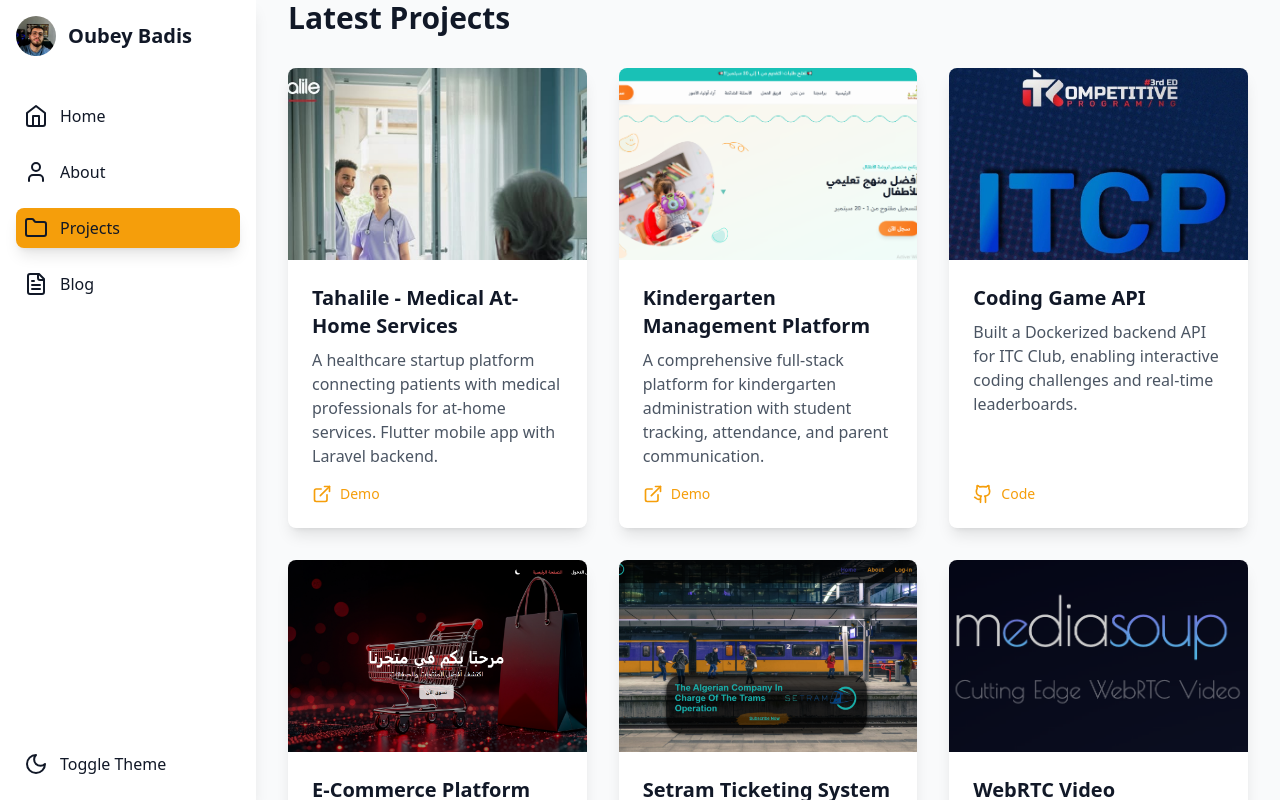
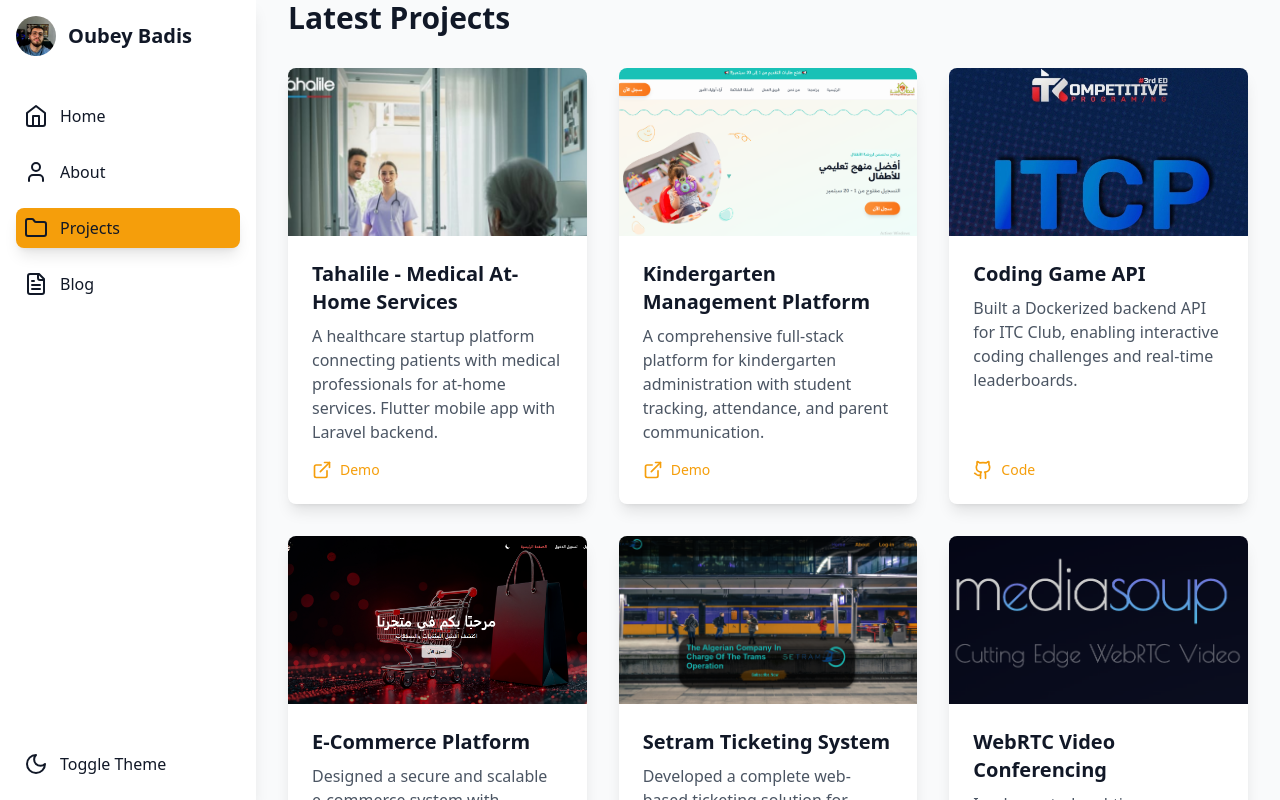
Before and after one commit to oubeybadis/Profile, a React (Vite) app: page / in a window 1280 px wide. Both pictures are taken after a click on the button "Projects". Shown: the top 800 px of the page. Built offline with nearby package versions, Linux system fonts and the light colour scheme.

Commit message:
Add media aspect ratio utility for consistent image display

```diff
--- a/src/App.tsx
+++ b/src/App.tsx
@@ -327,7 +327,9 @@ function App() {
             <div className="grid grid-cols-1 sm:grid-cols-2 lg:grid-cols-3 gap-3 sm:gap-4 md:gap-8">
               {projects.map((project, index) => (
                 <div key={index} className={`rounded-lg overflow-hidden shadow-lg transition-colors duration-200 hover:shadow-xl ${isDarkMode ? 'bg-slate-900' : 'bg-white'} animate-fade-in flex flex-col h-full`}>
-                  <img src={project.image} alt={project.title} className="w-full h-32 sm:h-40 md:h-48 object-cover" />
+                  <div className="media-aspect-16x9">
+                    <img src={project.image} alt={project.title} />
+                  </div>
                   <div className="p-3 sm:p-4 md:p-6 flex-1 flex flex-col">
                     <h3 className="text-base sm:text-lg md:text-xl font-bold mb-2">{project.title}</h3>
                     <p className={`mb-3 md:mb-4 flex-1 text-sm sm:text-base ${isDarkMode ? 'text-gray-400' : 'text-gray-600'}`}>{project.description}</p>
@@ -364,7 +366,9 @@ function App() {
             <div className="grid grid-cols-1 sm:grid-cols-2 gap-3 sm:gap-4 md:gap-8">
               {blogPosts.map((post, index) => (
                 <div key={index} className={`rounded-lg overflow-hidden shadow-lg transition-colors duration-200 hover:shadow-xl ${isDarkMode ? 'bg-slate-900' : 'bg-white'} animate-fade-in flex flex-col h-full`}>
-                  <img src={post.thumbnail} alt={post.title} className="w-full h-32 sm:h-40 md:h-48 object-cover" />
+                  <div className="media-aspect-16x9">
+                    <img src={post.thumbnail} alt={post.title} />
+                  </div>
                   <div className="p-3 sm:p-4 md:p-6 flex-1 flex flex-col">
                     <span className="text-amber-500 text-xs sm:text-sm">{post.date}</span>
                     <h3 className="text-base sm:text-lg md:text-xl font-bold my-1 sm:my-2">{post.title}</h3>
@@ -690,11 +694,13 @@ function App() {
                 <div className="grid grid-cols-1 sm:grid-cols-2 lg:grid-cols-3 gap-3 sm:gap-4">
                   {selectedProject.images.map((image, index) => (
                     <div key={index} className="rounded-lg overflow-hidden shadow-lg">
-                      <img
-                        src={image}
-                        alt={`${selectedProject.title} screenshot ${index + 1}`}
-                        className="w-full h-32 sm:h-40 md:h-48 object-cover hover:scale-105 transition-transform duration-200"
-                      />
+                      <div className="media-aspect-16x9">
+                        <img
+                          src={image}
+                          alt={`${selectedProject.title} screenshot ${index + 1}`}
+                          className="hover:scale-105 transition-transform duration-200"
+                        />
+                      </div>
                     </div>
                   ))}
                 </div>
--- a/src/index.css
+++ b/src/index.css
@@ -34,3 +34,17 @@
     }
   }
 }
+
+/* Consistent aspect ratio for project and post images */
+.media-aspect-16x9 {
+  width: 100%;
+  aspect-ratio: 16 / 9;
+  overflow: hidden;
+}
+
+.media-aspect-16x9 > img {
+  width: 100%;
+  height: 100%;
+  object-fit: cover;
+  display: block;
+}
```
